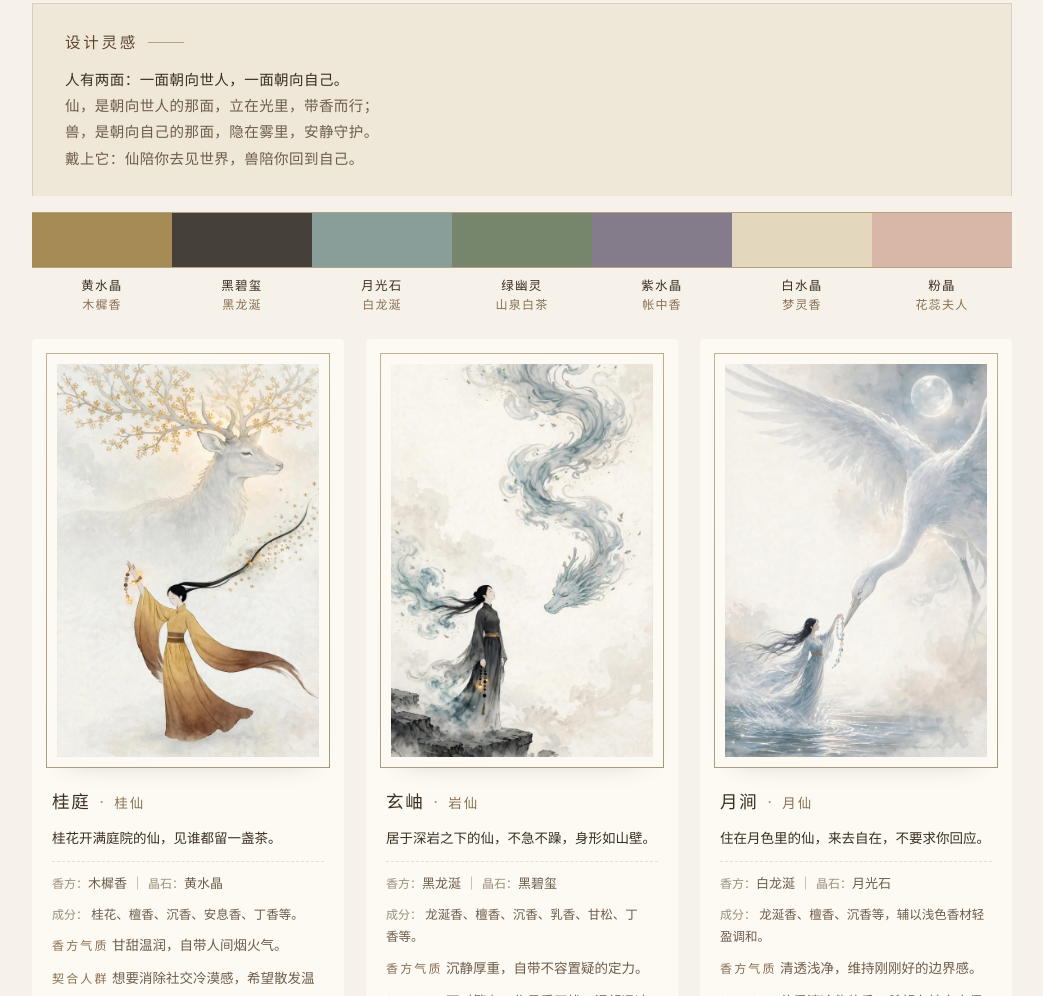
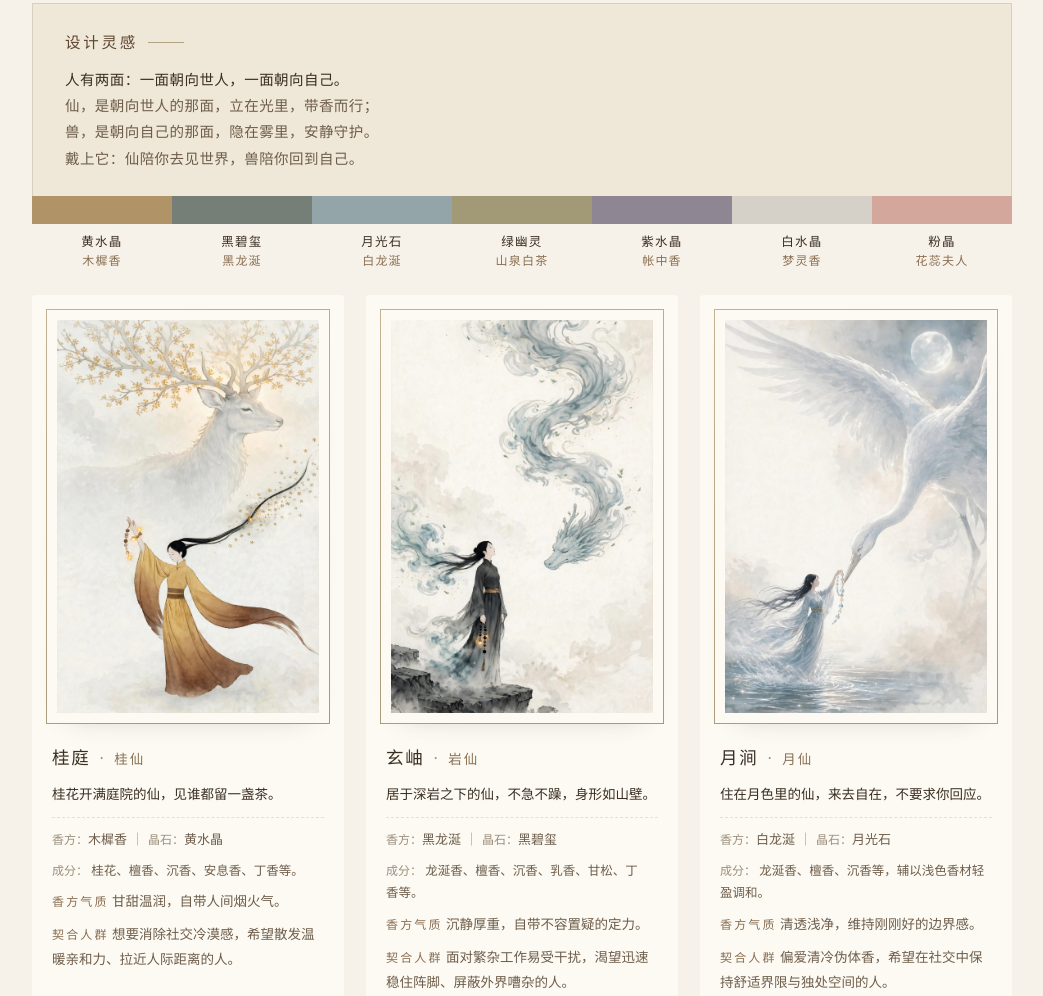
Before and after one commit to SjiaGu/xian, a plain HTML site: page index.html in a window 1280 px wide. Shown: the part 5395-6391 px from the top of the page, without its empty margins (118-1161 px from the left). Drawn offline with Linux system fonts and the light colour scheme; a web font is replaced by a local one.

Commit message:
七境色带改版：细带无框、与设计灵感直连、七色改从意境图取色（枕云灰白）

```diff
--- a/index.html
+++ b/index.html
@@ -364,29 +364,26 @@
   #series .layer-head { margin-bottom: clamp(16px, 2.4vw, 22px); }
   .series-origin { margin-bottom: clamp(18px, 2.6vw, 24px); }
   /* 色带瘦身为点缀带（已被取代，见下）。
-     色带重做 —— 从「散开的色块贴纸」改成「一条装裱好的矿物色带」。
-     七段色块无缝相连成一条完整横带：段与段之间零间隙、无分隔线，靠颜色
-     本身分段；横带与内容列齐平，带高桌面 56px、手机 44px，手机端也保持
-     一条不换行（七段等分压缩）。装裱感靠横带上下各一条 1px 哑光旧金
-     （--gold-matte）细线 —— 像画芯装裱的边，细而不亮。
-     配色在旧七色基础上整体压灰、统一加一层土色底，像同一盒矿物颜料而非
-     七颗糖，逐段定版（顺序与晶石·香方对应不变）：
-     桂庭·赭黄 #A68B57／玄岫·玄黛 #45413A／月涧·石青 #8A9E99／
-     山晓·石绿 #76866C／幽帷·藕荷 #847B8B／枕云·蛤粉 #E3D7BE／
-     芳尘·芙蓉 #D8B7A9。
+     色带定版（第七十八版）—— 七段色块无缝相连成一条完整横带：段与段
+     之间零间隙、无分隔线，靠颜色本身分段；横带与内容列齐平，带高桌面
+     28px、手机 24px，手机端也保持一条不换行（七段等分压缩）。无框：
+     不加任何边线，色带紧贴上方「设计灵感」块（margin-top: 0）直连。
+     配色从七张定版意境图逐张采样画中 accent 色、略加深定版（顺序与
+     晶石·香方对应不变）：
+     桂庭·赭黄 #B09468／玄岫·玄黛 #767E78／月涧·石青 #93A5A8／
+     山晓·石绿 #A29A76／幽帷·藕荷 #8F8694／枕云·灰白 #D6D1C8／
+     芳尘·芙蓉 #D3A79C。
      标注移到带下方一排，与色段同一套七等分网格、每段居中对齐：第一行
      晶石名（墨色）、第二行香方名（古铜色），12–13px、字距略开。
      手机端两行都保留：字号收到 11/10.5px、字距收紧，四字香方名（如
      「山泉白茶」）在 360px 宽下仍放得下；仅 ≤340px 的极窄屏省略第二行
      香方名，保对齐不错位。 */
-  .origin-colors { margin-top: 16px; }
+  .origin-colors { margin-top: 0; }
   .origin-band {
     display: grid; grid-template-columns: repeat(7, 1fr);
-    height: 44px;
-    border-top: 1px solid var(--gold-matte);
-    border-bottom: 1px solid var(--gold-matte);
-  }
-  @media (min-width: 720px) { .origin-band { height: 56px; } }
+    height: 24px;
+  }
+  @media (min-width: 720px) { .origin-band { height: 28px; } }
   .origin-band .oc-seg { display: block; background: var(--c); min-width: 0; }
   .origin-labels { display: grid; grid-template-columns: repeat(7, 1fr); margin-top: 9px; }
   .origin-labels .oc-label { text-align: center; min-width: 0; line-height: 1.55; }
@@ -1249,14 +1246,14 @@
         </div>
       </div>
       <div class="origin-colors">
-        <div class="origin-band" role="img" aria-label="七境矿物色带：桂庭赭黄、玄岫玄黛、月涧石青、山晓石绿、幽帷藕荷、枕云蛤粉、芳尘芙蓉">
-          <span class="oc-seg" style="--c:#A68B57"></span>
-          <span class="oc-seg" style="--c:#45413A"></span>
-          <span class="oc-seg" style="--c:#8A9E99"></span>
-          <span class="oc-seg" style="--c:#76866C"></span>
-          <span class="oc-seg" style="--c:#847B8B"></span>
-          <span class="oc-seg" style="--c:#E3D7BE"></span>
-          <span class="oc-seg" style="--c:#D8B7A9"></span>
+        <div class="origin-band" role="img" aria-label="七境矿物色带：桂庭赭黄、玄岫玄黛、月涧石青、山晓石绿、幽帷藕荷、枕云灰白、芳尘芙蓉">
+          <span class="oc-seg" style="--c:#B09468"></span>
+          <span class="oc-seg" style="--c:#767E78"></span>
+          <span class="oc-seg" style="--c:#93A5A8"></span>
+          <span class="oc-seg" style="--c:#A29A76"></span>
+          <span class="oc-seg" style="--c:#8F8694"></span>
+          <span class="oc-seg" style="--c:#D6D1C8"></span>
+          <span class="oc-seg" style="--c:#D3A79C"></span>
         </div>
         <div class="origin-labels">
           <div class="oc-label"><span class="oc-stone">黄水晶</span><span class="oc-scent">木樨香</span></div>
```
